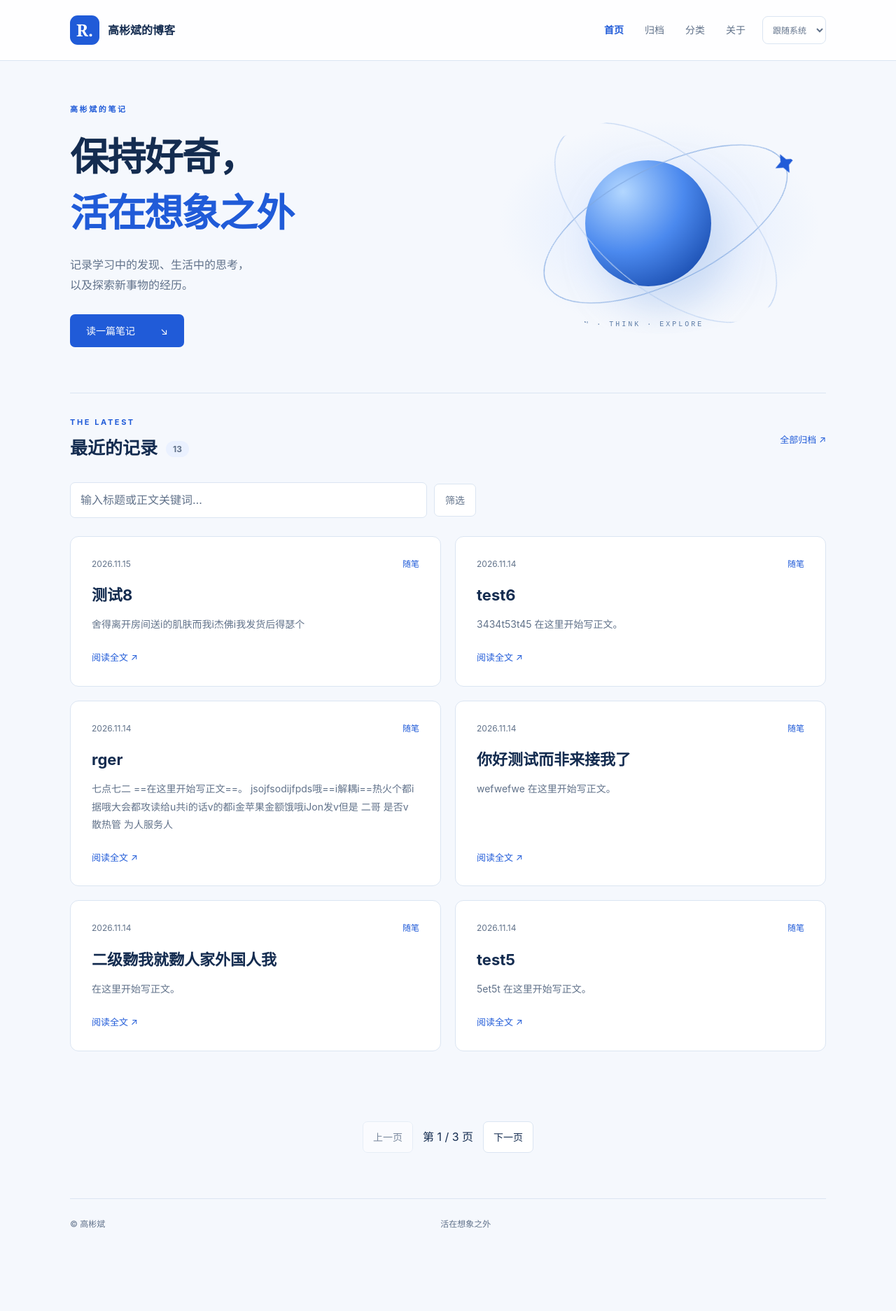
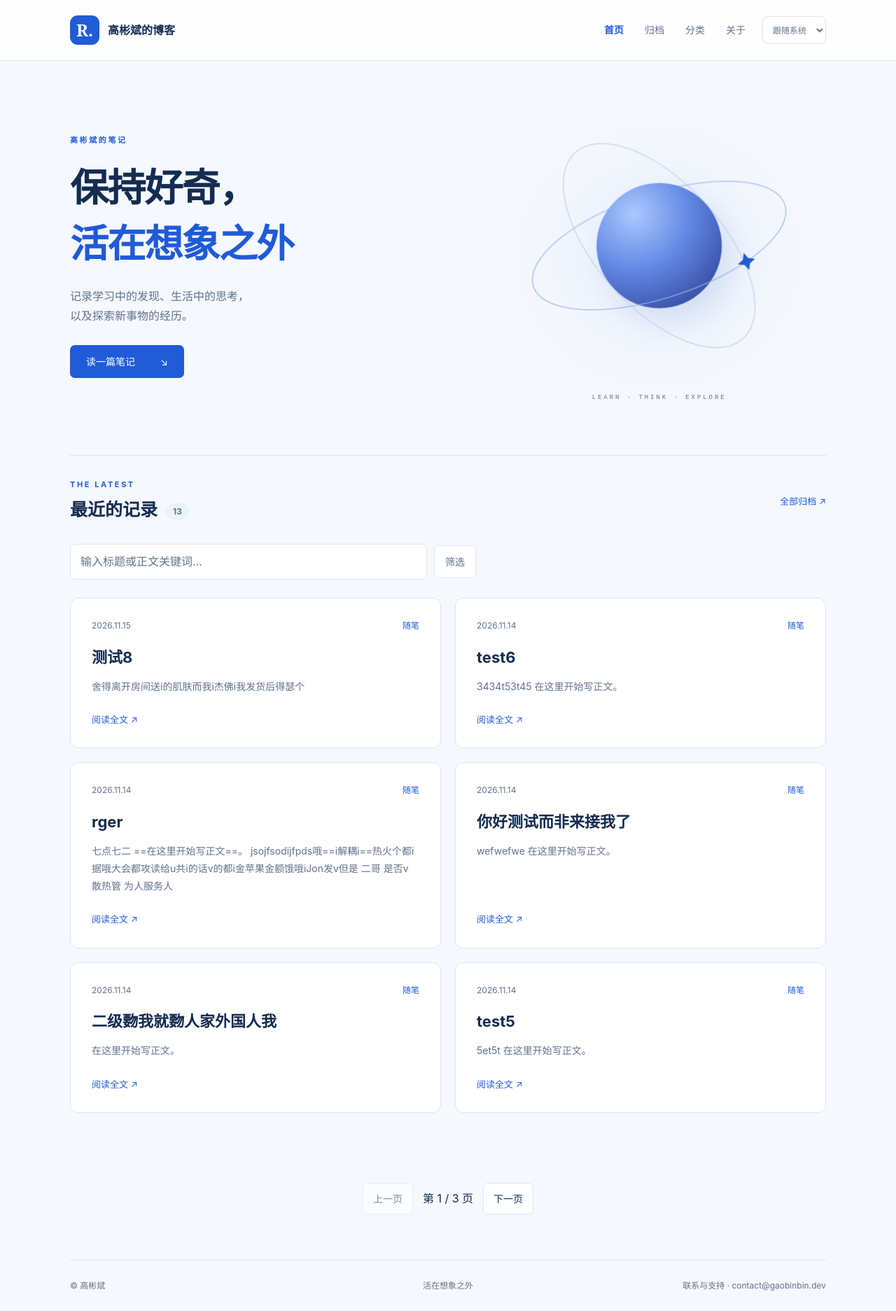
Before and after one commit to RobinGaoofficial/RobinGaoofficial.github.io, a Jekyll site: the page built from index.html, in a window 1280 px wide. Shown: the whole page at 70% size. Built offline with Jekyll 4.4.1, drawn with Linux system fonts in a browser that asks for light colours; before the commit the page ends 1784 px from its top, so only the background shows below that.

Commit message:
fix: planet layering article navigation and responsive footer

```diff
--- /dev/null
+++ b/_includes/planet.html
@@ -0,0 +1,20 @@
+<div class="planet-art" aria-hidden="true">
+<svg viewBox="0 0 480 440" xmlns="http://www.w3.org/2000/svg" focusable="false">
+  <defs>
+    <radialGradient id="planet-shading" cx="30%" cy="25%" r="80%"><stop stop-color="#acc9ff"/><stop offset=".55" stop-color="#6389e5"/><stop offset="1" stop-color="#3e55ad"/></radialGradient>
+    <clipPath id="orbit-far"><rect x="-210" y="-210" width="420" height="210"/></clipPath>
+    <clipPath id="orbit-near"><rect x="-210" y="0" width="420" height="210"/></clipPath>
+    <g id="planet-ring-one"><ellipse rx="190" ry="75"/><path class="planet-satellite" d="M0 -13 4 -4 13 0 4 4 0 13 -4 4 -13 0 -4 -4Z"/></g>
+    <g id="planet-ring-two"><ellipse rx="180" ry="90"/></g>
+  </defs>
+  <g transform="translate(240 205)">
+    <!-- Both halves share a rotation; the opaque sphere occludes the far halves. -->
+    <g class="planet-ring ring-one"><g clip-path="url(#orbit-far)"><use href="#planet-ring-one"/></g></g>
+    <g class="planet-ring ring-two"><g clip-path="url(#orbit-far)"><use href="#planet-ring-two"/></g></g>
+    <circle class="planet-body" r="90" fill="url(#planet-shading)"/>
+    <g class="planet-ring ring-one"><g clip-path="url(#orbit-near)"><use href="#planet-ring-one"/></g></g>
+    <g class="planet-ring ring-two"><g clip-path="url(#orbit-near)"><use href="#planet-ring-two"/></g></g>
+  </g>
+  <text class="planet-caption" x="240" y="425" text-anchor="middle">LEARN · THINK · EXPLORE</text>
+</svg>
+</div>
--- a/_layouts/default.html
+++ b/_layouts/default.html
@@ -9,6 +9,7 @@
 <link rel="stylesheet" href="{{ '/assets/css/style.css' | relative_url }}?v={{ site.time | date: '%s' }}">
 <link rel="stylesheet" href="{{ '/assets/css/reading.css' | relative_url }}?v={{ site.time | date: '%s' }}">
 {% if page.url == '/' %}<link rel="stylesheet" href="{{ '/assets/css/search.css' | relative_url }}?v={{ site.time | date: '%s' }}">{% endif %}
+{% if page.url == '/' %}<link rel="stylesheet" href="{{ '/assets/css/planet.css' | relative_url }}?v={{ site.time | date: '%s' }}">{% endif %}
 <link rel="icon" type="image/svg+xml" href="{{ '/assets/images/favicon.svg' | relative_url }}">
 <link rel="canonical" href="{{ page.url | absolute_url }}">
 {% if page.layout == 'post' and page.collection == 'posts' %}
@@ -30,7 +31,7 @@
 <select id="theme-select" class="theme-select" aria-label="配色主题" hidden><option value="system">跟随系统</option><option value="light">浅色模式</option><option value="dark">深色模式</option></select>
 </div></div></header>
 <main id="content" class="site-main">{{ content }}</main>
-<footer class="site-footer"><span>© 高彬斌</span><span>活在想象之外</span><span aria-hidden="true"></span></footer>
+<footer class="site-footer"><span class="footer-copyright">© 高彬斌</span><span class="footer-motto">活在想象之外</span><a class="footer-contact" href="mailto:contact@gaobinbin.dev">联系与支持 · contact@gaobinbin.dev</a></footer>
 <script src="{{ '/assets/js/reading.js' | relative_url }}?v={{ site.time | date: '%s' }}" defer></script>
 </body>
 </html>
--- /dev/null
+++ b/assets/css/planet.css
@@ -0,0 +1,21 @@
+.planet-art{width:100%;max-width:480px;justify-self:center;overflow:visible;background:radial-gradient(ellipse,#dde9ff80,transparent 65%)}
+.planet-art svg{display:block;width:100%;height:auto;overflow:visible}
+.planet-body{filter:drop-shadow(14px 20px 22px #4c72b62b)}
+.planet-ring{transform-origin:0 0;fill:none;stroke:#91afe5;stroke-width:1.15}
+.ring-one{transform:rotate(-18deg)}
+.ring-two{transform:rotate(48deg);stroke:#bdcef0}
+.planet-satellite{fill:var(--blue);stroke:none;offset-path:path('M190 0 A190 75 0 1 1 -190 0 A190 75 0 1 1 190 0');offset-rotate:0deg;offset-distance:12%}
+.planet-caption{font:9px monospace;letter-spacing:3px;fill:var(--muted)}
+@keyframes planet-ring-one{to{transform:rotate(342deg)}}
+@keyframes planet-ring-two{to{transform:rotate(-312deg)}}
+@keyframes planet-satellite{to{offset-distance:112%}}
+@media(prefers-reduced-motion:no-preference){
+  .ring-one{animation:planet-ring-one 32s linear infinite}
+  .ring-two{animation:planet-ring-two 44s linear infinite}
+  .planet-satellite{animation:planet-satellite 12s linear infinite}
+  .planet-art:hover .planet-ring,.planet-art:hover .planet-satellite{animation-play-state:paused}
+}
+:root[data-theme=dark] .planet-art{background:radial-gradient(ellipse,#19396080,transparent 65%)}
+:root[data-theme=dark] .planet-ring{stroke:#6489bc}
+:root[data-theme=dark] .ring-two{stroke:#425d80}
+@media(max-width:700px){.planet-art{display:none}}
--- a/assets/css/reading.css
+++ b/assets/css/reading.css
@@ -12,6 +12,14 @@ a:hover{color:var(--hover)}button,select{font:inherit}button:focus-visible,selec
 @media(max-width:380px){.header-actions{align-items:flex-start}.header-actions nav{width:100%;justify-content:space-between}.header-actions .theme-select{margin-left:auto}.site-main{padding:0 16px}.reading{padding:22px 14px}.hero h1{font-size:32px}}
 
 /* Allow following paragraphs to flow beside images, including the zoom button. */
+.post-navigation{display:grid;grid-template-columns:minmax(0,1fr) minmax(0,1fr);align-items:start;gap:20px}
+.post-navigation a{overflow-wrap:anywhere;min-width:0}
+.post-navigation .post-newer{grid-column:1;text-align:left;justify-self:start}
+.post-navigation .post-older{grid-column:2;text-align:right;justify-self:end}
+.site-footer{display:grid;grid-template-columns:1fr auto 1fr;align-items:center}
+.footer-motto{text-align:center}
+.footer-contact{justify-self:end;color:var(--muted);overflow-wrap:anywhere;text-align:right}
+@media(max-width:700px){.site-footer{grid-template-columns:1fr;gap:9px;text-align:center}.footer-contact{justify-self:center;text-align:center}.post-navigation{gap:16px}}
 .prose{display:flow-root}
 .prose [data-blog-wrap="true"]:not([data-blog-wrapped="true"]){max-width:60%!important}
 .prose p:has(>img[data-blog-wrap="true"]:only-child),.prose p:has(>.image-zoom-trigger[data-blog-wrap="true"]:only-child){display:contents}
--- a/index.html
+++ b/index.html
@@ -3,7 +3,7 @@ layout: default
 ---
 <section class="hero">
 <div><p class="eyebrow">高彬斌的笔记</p><h1>保持好奇，<br><span>活在想象之外</span></h1><p class="hero-description">记录学习中的发现、生活中的思考，<br>以及探索新事物的经历。</p><a class="button" href="#notes">读一篇笔记 <span aria-hidden="true">↘</span></a></div>
-<div class="hero-art" aria-hidden="true"><div class="orbit orbit-one"></div><div class="orbit orbit-two"></div><div class="orb"></div><span class="art-label">LEARN · THINK · EXPLORE</span><span class="spark">✦</span></div>
+{% include planet.html %}
 </section>
 <section id="notes" class="notes-section">
 <div class="section-heading"><div><p class="eyebrow">THE LATEST</p><h2>最近的记录<span class="count">{{ site.posts.size | plus: 1 }}</span></h2></div><a href="{{ '/archive.html' | relative_url }}">全部归档 ↗</a></div>
--- a/tools/render-interactions.cjs
+++ b/tools/render-interactions.cjs
@@ -8,9 +8,9 @@ engine.registerFilter('absolute_url', value => new URL(value, 'https://gaobinbin
 engine.registerFilter('date_to_xmlschema', value => new Date(value).toISOString());
 engine.registerFilter('uri_escape', encodeURIComponent);
 
-async function renderPost({ serverURL = '', title = '保持好奇，记录与分享', content = '<p>这里是文章正文。</p>', collection = 'posts', url = '/posts/interaction-preview.html' } = {}) {
+async function renderPost({ serverURL = '', title = '保持好奇，记录与分享', content = '<p>这里是文章正文。</p>', collection = 'posts', url = '/posts/interaction-preview.html', previous, next } = {}) {
   const context = {
-    page: { title, layout: 'post', collection, url, date: '2026-11-15', categories: ['随笔'] },
+    page: { title, layout: 'post', collection, url, previous, next, date: '2026-11-15', categories: ['随笔'] },
     site: { title: '高彬斌的博客', description: '记录学习、思考，以及探索新事物的经历。', time: new Date(), waline: { server_url: serverURL } },
     content
   };
```
Also changed, not shown: _layouts/post.html (+4 -4 lines), tests/interactions-template.test.js (+13 -0 lines).
